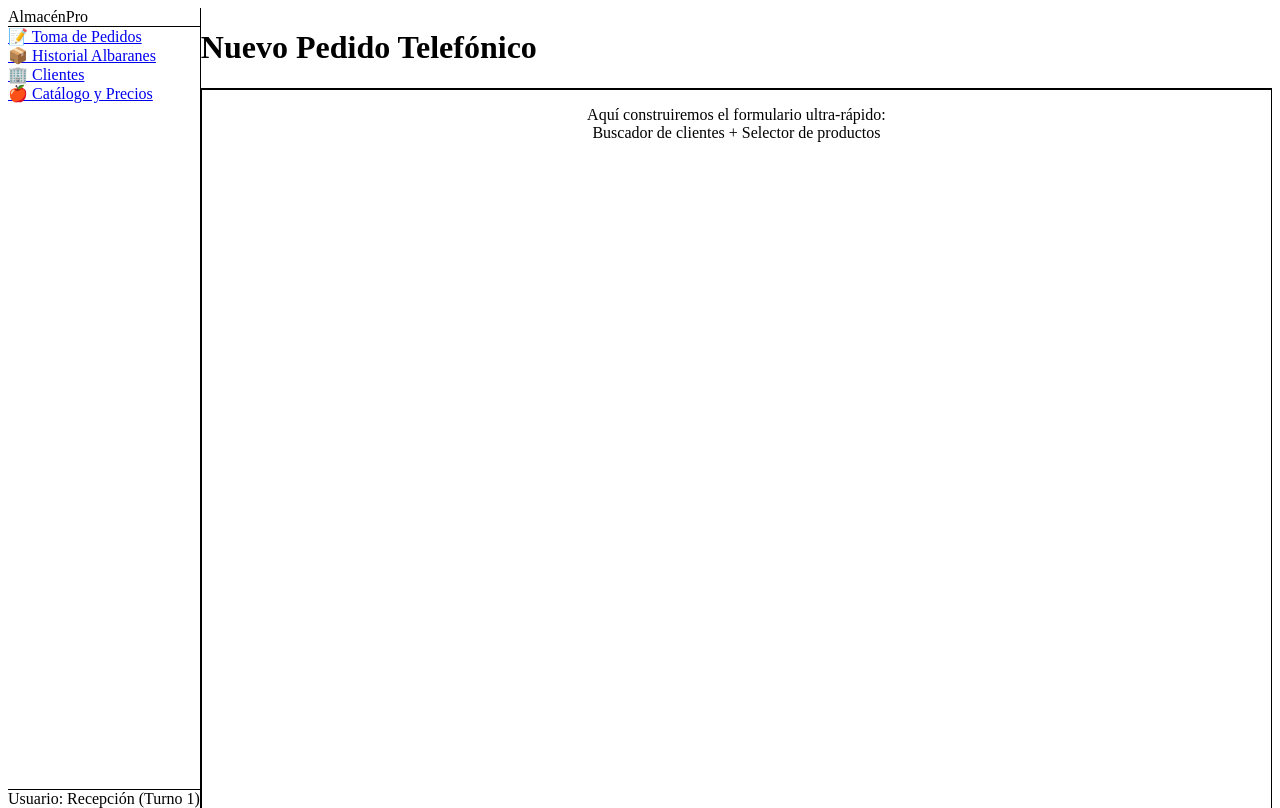
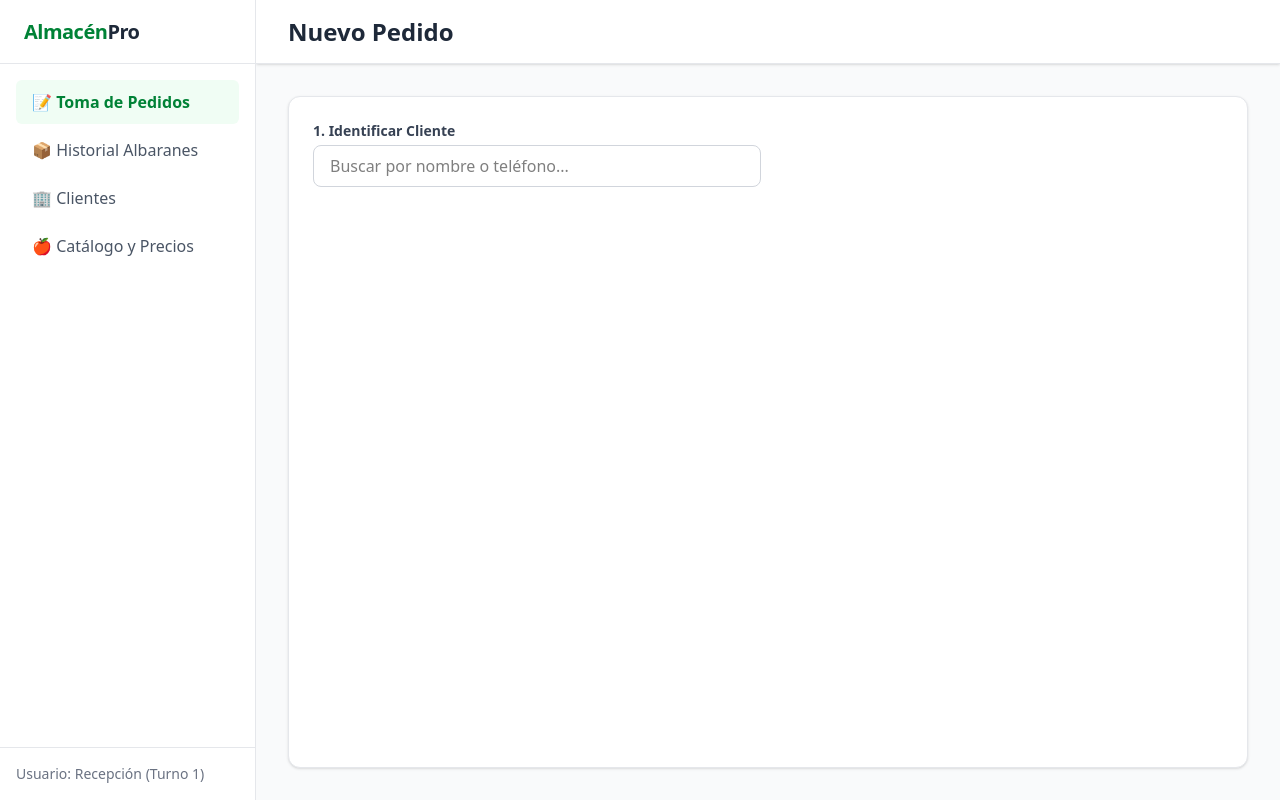
Before and after one commit to Joseiro/almacen-pedidos-app, a Next.js app: page / in a window 1280 px wide. Built offline with nearby package versions, Linux system fonts and the light colour scheme.

Commit message:
feat: crear componente buscador de clientes interactivo

```diff
--- a/app/globals.css
+++ b/app/globals.css
@@ -1,3 +1 @@
-@tailwind base;
-@tailwind components;
-@tailwind utilities;
+@import "tailwindcss";
--- a/app/page.tsx
+++ b/app/page.tsx
@@ -1,3 +1,5 @@
+import BuscadorClientes from "@/components/BuscadorClientes";
+
 export default function Home() {
   return (
     <div className="flex h-screen bg-gray-50">
@@ -33,20 +35,18 @@ export default function Home() {
 
         {/* Cabecera */}
         <header className="h-16 bg-white border-b border-gray-200 flex items-center px-8 shadow-sm z-10">
-          <h1 className="text-2xl font-bold text-gray-800">Nuevo Pedido Telefónico</h1>
+          <h1 className="text-2xl font-bold text-gray-800">Nuevo Pedido</h1>
         </header>
 
         {/* Zona de Trabajo */}
         <div className="flex-1 p-8 overflow-auto">
-          <div className="max-w-5xl mx-auto bg-white rounded-xl shadow-sm border border-gray-200 h-full p-6">
+          <div className="max-w-5xl mx-auto bg-white rounded-xl shadow-sm border border-gray-200 min-h-full p-6">
 
-            <p className="text-gray-500 text-center mt-20">
-              Aquí construiremos el formulario ultra-rápido: <br/>
-              Buscador de clientes + Selector de productos
-            </p>
+            <BuscadorClientes />
 
           </div>
         </div>
+
       </main>
 
     </div>
--- /dev/null
+++ b/components/BuscadorClientes.tsx
@@ -0,0 +1,78 @@
+"use client"; // Esto le dice a Next.js que este componente usa interactividad (estado)
+
+import { useState } from "react";
+
+// Datos de prueba temporales
+const CLIENTES_MOCK = [
+  { id: "1", nombreNegocio: "Frutería Paco", telefono: "600123456" },
+  { id: "2", nombreNegocio: "Restaurante El Cantábrico", telefono: "611987654" },
+  { id: "3", nombreNegocio: "Supermercado La Plaza", telefono: "622333444" },
+  { id: "4", nombreNegocio: "Verduras Martínez", telefono: "633456789" },
+];
+
+export default function BuscadorClientes() {
+  const [busqueda, setBusqueda] = useState("");
+  const [clienteSeleccionado, setClienteSeleccionado] = useState<{ id: string; nombreNegocio: string; telefono: string } | null>(null);
+
+  // Filtramos la lista basándonos en lo que escribe el usuario (por nombre o teléfono)
+  const clientesFiltrados = busqueda === ""
+    ? []
+    : CLIENTES_MOCK.filter((cliente) =>
+        cliente.nombreNegocio.toLowerCase().includes(busqueda.toLowerCase()) ||
+        cliente.telefono.includes(busqueda)
+      );
+
+  return (
+    <div className="w-full max-w-md mb-8 relative">
+      <label className="block text-sm font-semibold text-gray-700 mb-1">
+        1. Identificar Cliente
+      </label>
+
+      {!clienteSeleccionado ? (
+        <div>
+          <input
+            type="text"
+            className="w-full border border-gray-300 rounded-lg px-4 py-2 focus:outline-none focus:ring-2 focus:ring-green-500 focus:border-transparent transition-all"
+            placeholder="Buscar por nombre o teléfono..."
+            value={busqueda}
+            onChange={(e) => setBusqueda(e.target.value)}
+          />
+
+          {/* Menú desplegable de sugerencias */}
+          {clientesFiltrados.length > 0 && (
+            <ul className="absolute z-10 w-full mt-1 bg-white border border-gray-200 rounded-lg shadow-lg overflow-hidden">
+              {clientesFiltrados.map((cliente) => (
+                <li
+                  key={cliente.id}
+                  className="px-4 py-3 hover:bg-green-50 cursor-pointer border-b border-gray-100 last:border-0"
+                  onClick={() => {
+                    setClienteSeleccionado(cliente);
+                    setBusqueda(""); // Limpiamos el buscador
+                  }}
+                >
+                  <div className="font-medium text-gray-800">{cliente.nombreNegocio}</div>
+                  <div className="text-sm text-gray-500">📞 {cliente.telefono}</div>
+                </li>
+              ))}
+            </ul>
+          )}
+        </div>
+      ) : (
+        // Lo que se muestra cuando ya hemos seleccionado a un cliente
+        <div className="flex items-center justify-between p-4 bg-green-50 border border-green-200 rounded-lg">
+          <div>
+            <div className="text-sm text-green-800 font-bold">Cliente Seleccionado:</div>
+            <div className="text-lg text-gray-900">{clienteSeleccionado.nombreNegocio}</div>
+            <div className="text-sm text-gray-600">Tel: {clienteSeleccionado.telefono}</div>
+          </div>
+          <button
+            onClick={() => setClienteSeleccionado(null)}
+            className="text-sm bg-white px-3 py-1 rounded border border-gray-300 hover:bg-gray-50 text-gray-600 transition-colors"
+          >
+            Cambiar
+          </button>
+        </div>
+      )}
+    </div>
+  );
+}
```
